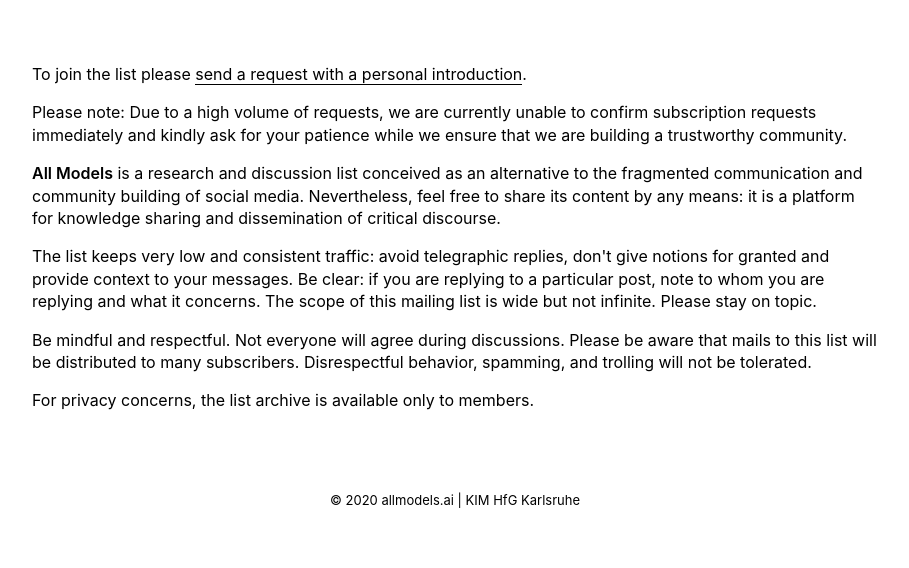
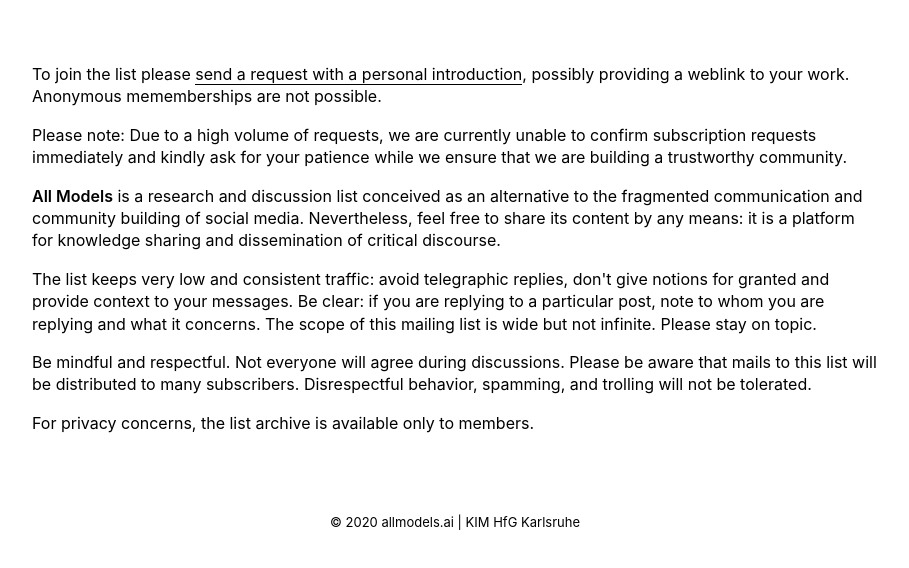
Before and after one commit to zentralwerkstatt/allmodels.ai, a plain HTML site: page subscribe.html in a window 1280 px wide. Shown: the part 224-792 px from the top of the page, without its empty margins (185-1094 px from the left). Drawn offline with Linux system fonts and the light colour scheme.

Commit message:
Update subscribe.html

```diff
--- a/subscribe.html
+++ b/subscribe.html
@@ -45,7 +45,7 @@
 
       <div class="row">
         <div class="col col-100">
-          <p>To join the list please <a href="mailto:all@allmodels.ai?subject=All Models subscription request">send a request with a personal introduction</a>.</p>
+          <p>To join the list please <a href="mailto:all@allmodels.ai?subject=All Models subscription request">send a request with a personal introduction</a>, possibly providing a weblink to your work. Anonymous mememberships are not possible.</p>
           <p>Please note: Due to a high volume of requests, we are currently unable to confirm subscription requests immediately and kindly ask for your patience while we ensure that we are building a trustworthy community.</p>
           <p><em>All Models</em> is a research and discussion list conceived as an alternative to the fragmented communication and community building of social media. Nevertheless, feel free to share its content by any means: it is a platform for knowledge sharing and dissemination of critical discourse.</p>
           <p>The list keeps very low and consistent traffic: avoid telegraphic replies, don't give notions for granted and provide context to your messages. Be clear: if you are replying to a particular post, note to whom you are replying and what it concerns. The scope of this mailing list is wide but not infinite. Please stay on topic.</p>
```
